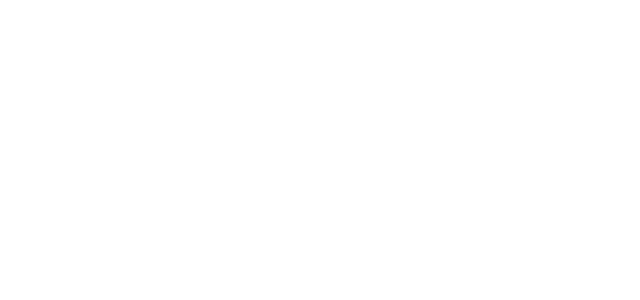
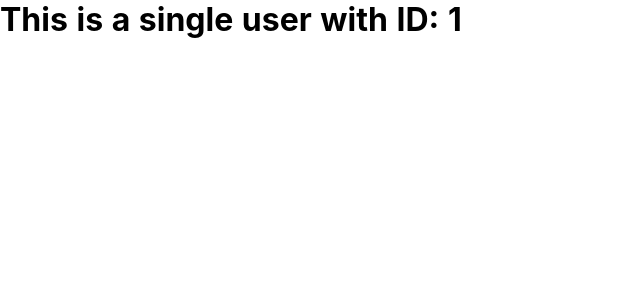
Before and after one commit to Caitlin-cooling/nuxtPractise, a Nuxt app: page /users/1 in a window 1280 px wide. Before the commit this address had no page. Shown: the top 300 px of the page, without its empty margins (0-640 px from the left). Built offline with nearby package versions, Linux system fonts and the light colour scheme.

Commit message:
Uses dynamic path to render a user page

```diff
--- /dev/null
+++ b/pages/users/_id.vue
@@ -0,0 +1,3 @@
+<template>
+  <h1>This is a single user with ID: {{ $route.params.id }}</h1>
+</template>
```
